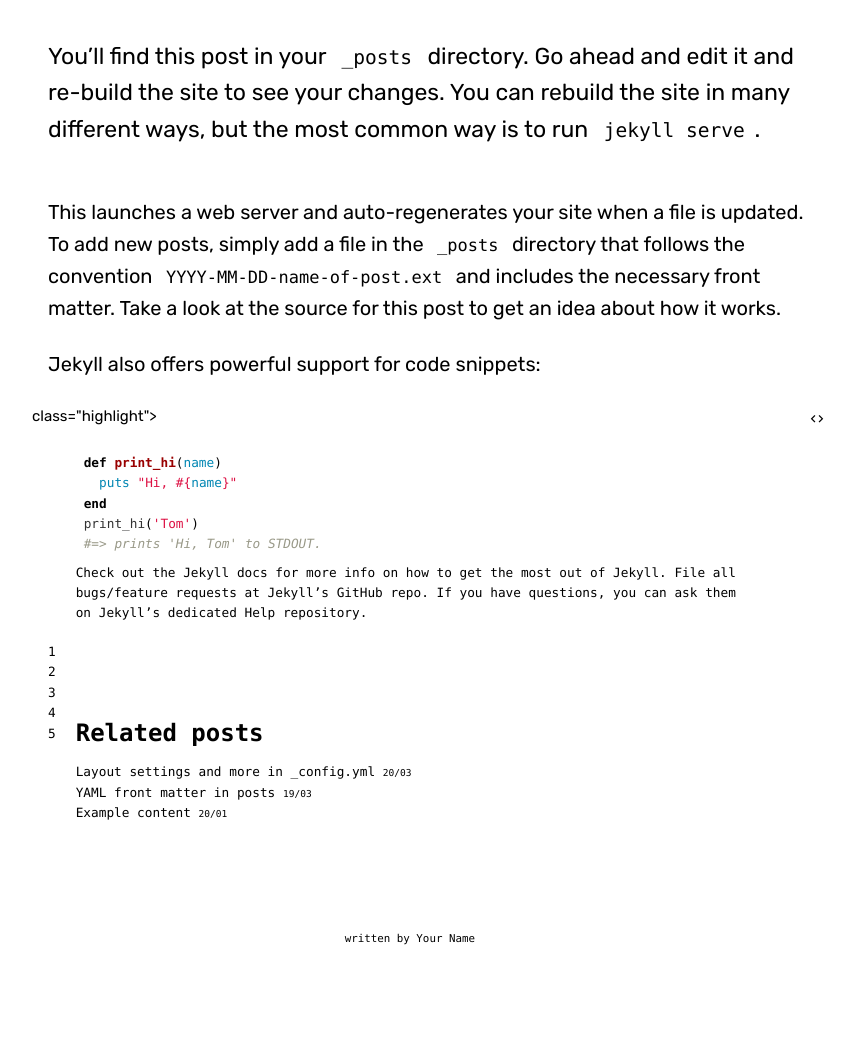
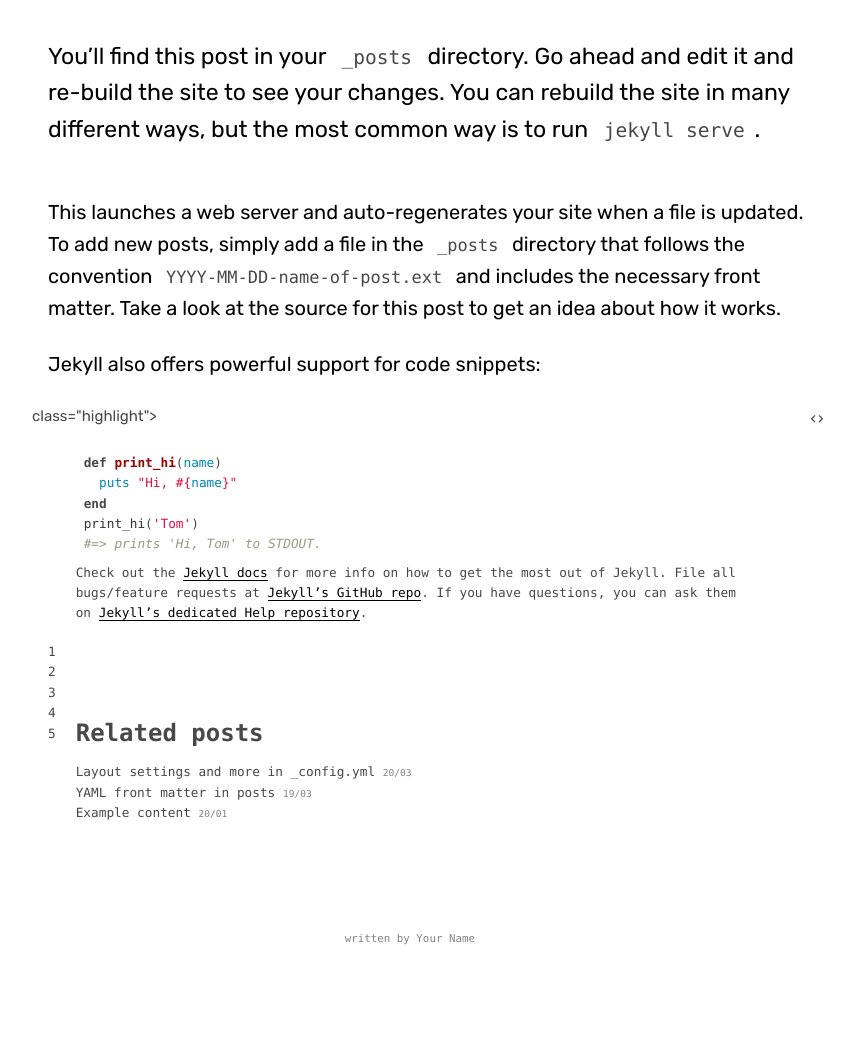
Before and after one commit to DoNothingInvestor/zero-tasking, a Jekyll site: the page built from _posts/2017-03-22-welcome-to-dactl.md, in a window 1280 px wide. Shown: the part 828-1884 px from the top of the page, without its empty margins (208-1062 px from the left). Built offline with Jekyll 4.4.1, drawn with Linux system fonts in a browser that asks for light colours; some web fonts are replaced.

Commit message:
Update _base.scss

```diff
--- a/_sass/_base.scss
+++ b/_sass/_base.scss
@@ -24,7 +24,14 @@ body {
 
 .highlighter-rouge {
   --code-bg-color: #fff;
-
+      line-height: 1.6;
+    color: var(--text-color);
+     --bg-color: #eee;
+    --text-color: #484848;
+    --text-color-light: #828282;
+    --link-color: #000;
+    /* --metadata-color: #999; */
+    --post-title: #313131;
 }
 
 
```
